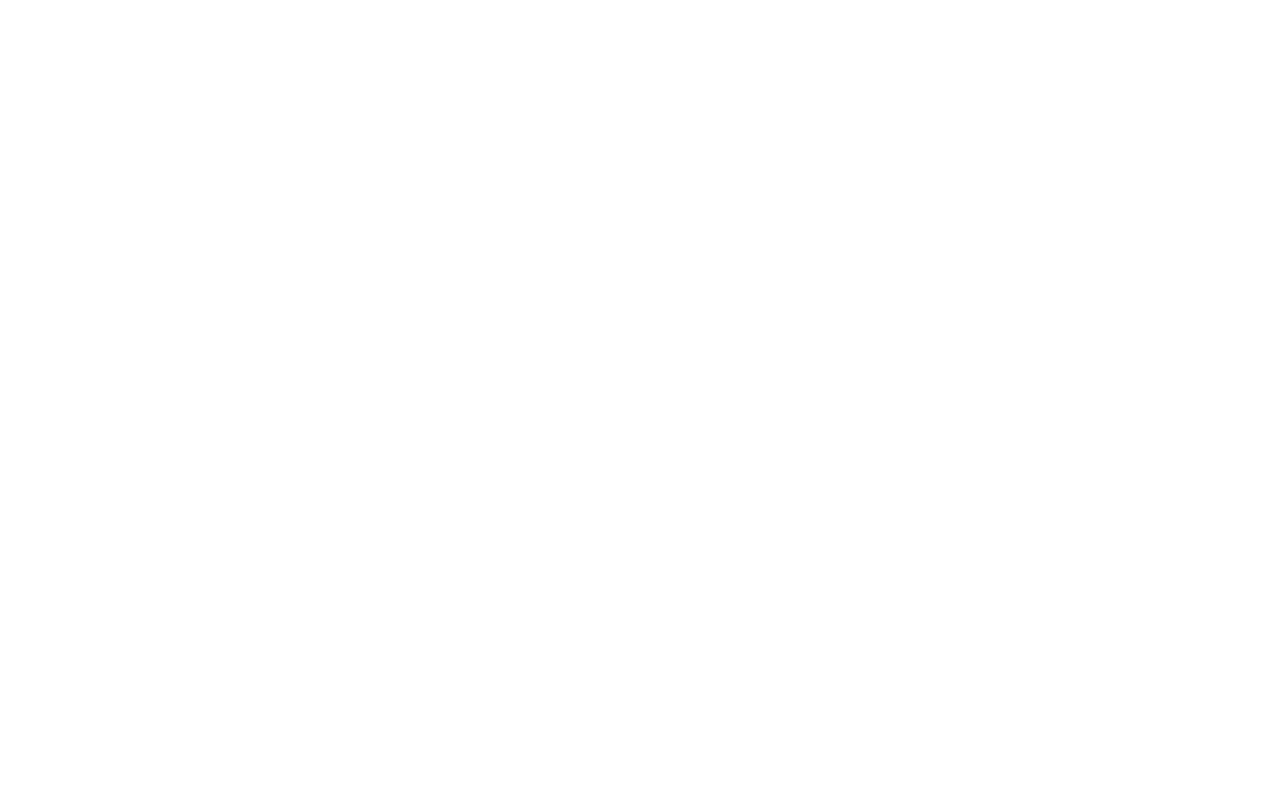
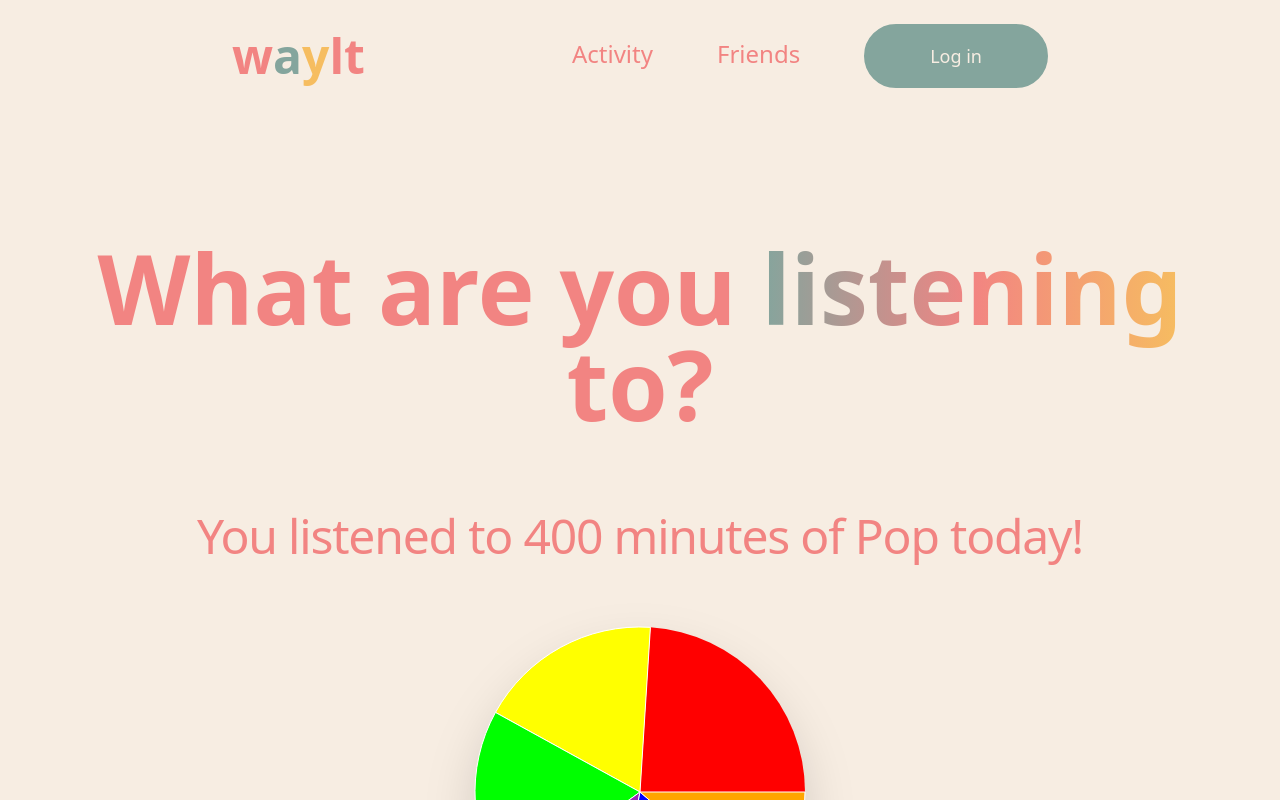
Before and after one commit to ntn-nicholas/waylt, a React (Create React App) app in the folder frontend/: page / in a window 1280 px wide. Shown: the top 800 px of the page. Built offline with nearby package versions, Linux system fonts and the light colour scheme.

Commit message:
Added Navbar

```diff
--- a/frontend/src/App.tsx
+++ b/frontend/src/App.tsx
@@ -6,7 +6,11 @@
 import "./App.css";
 
 function App() {
-  return <div></div>;
+  return (
+    <div className="bg-beige">
+      <Home />
+    </div>
+  );
 }
 
 export default App;
--- a/frontend/src/components/Home.tsx
+++ b/frontend/src/components/Home.tsx
@@ -1,5 +1,6 @@
 import React, { useCallback, useState } from "react";
 import { PieChart, Pie, Sector, ResponsiveContainer } from "recharts";
+import Navbar from "./Navbar";
 
 function Home() {
   const [activeIndex, setActiveIndex] = useState(0);
@@ -12,38 +13,39 @@
 
   const data01 = [
     {
-      genre: "Group A",
+      genre: "Pop",
       minutes: 400,
       fill: "#FF0000",
     },
     {
-      genre: "Group B",
+      genre: "Hip-Hop",
       minutes: 300,
       fill: "#FFFF00",
     },
     {
-      genre: "Group C",
+      genre: "Country",
       minutes: 300,
       fill: "#00FF00",
     },
     {
-      genre: "Group D",
+      genre: "Rock",
       minutes: 200,
       fill: "#9B26B6",
     },
     {
-      genre: "Group E",
+      genre: "Jazz",
       minutes: 278,
       fill: "#0000FF",
     },
     {
-      genre: "Group F",
+      genre: "Rap",
       minutes: 189,
       fill: "#FFA500",
     },
   ];
 
   const [minutes, setMinutes] = useState(0);
+  const [genre, setGenre] = useState("");
 
   const renderActiveShape = (props: any) => {
     const RADIAN = Math.PI / 180;
@@ -59,6 +61,7 @@
       payload,
       percent,
       value,
+      genre,
     } = props;
     const sin = Math.sin(-RADIAN * midAngle);
     const cos = Math.cos(-RADIAN * midAngle);
@@ -71,6 +74,7 @@
     const textAnchor = cos >= 0 ? "start" : "end";
 
     setMinutes(value);
+    setGenre(genre);
 
     return (
       <g>
@@ -121,16 +125,22 @@
   };
 
   return (
+    <div>
+      <Navbar />
       <div className="bg-beige h-max">
         <br />
         <br />
-      <h1 className="text-pink text-5xl md:6xl font-semibold flex justify-center text-center">
-        What are you listening to?
+        <h1 className="text-pink text-6xl md:text-8xl font-bold text-center ml-20 mr-20">
+          What are you{" "}
+          <span className="text-5xl md:text-8xl font-bold text-transparent bg-clip-text bg-gradient-to-r from-turquoise via-pink to-yellow">
+            listening
+          </span>{" "}
+          to?
         </h1>
-      <h1 className="flex justify-center mt-32 text-pink text-5xl drop-shadow-xl">
-        {minutes} minutes
+        <h1 className="text-pink text-center mt-20  text-3xl md:text-5xl tracking-tight ml-20 mr-20">
+          You listened to {minutes} minutes of {genre} today!
         </h1>
-      <div className="flex justify-center h-screen w-screen drop-shadow-2xl">
+        <div className="flex justify-center h-screen w-screen drop-shadow-2xl -mt-12">
           <ResponsiveContainer width="100%" height="70%">
             <PieChart>
               <Pie
@@ -148,6 +158,7 @@
           </ResponsiveContainer>
         </div>
       </div>
+    </div>
   );
 }
 
--- a/frontend/src/components/Navbar.tsx
+++ b/frontend/src/components/Navbar.tsx
@@ -1,7 +1,39 @@
-import React from 'react'
+import React from "react";
 
 export default function Navbar() {
   return (
-    <div>Navbar</div>
-  )
+    <nav className="flex items-center justify-between flex-wrap bg-beige p-6 mb-20 h-30">
+      <div className="flex-grow flex items-center w-auto ">
+        <div className="flex-grow">
+          <a
+            href="#responsive-header"
+            className="inline-block mt-4 lg:inline-block lg:mt-0 text-pink text-5xl font-extrabold ml-4 lg:ml-10 xl:ml-52"
+          >
+            w<span className="text-turquoise">a</span>
+            <span className="text-yellow ">y</span>lt
+          </a>
+        </div>
+        <div>
+          <a
+            href="#responsive-header"
+            className="hidden lg:visible mt-4 lg:inline-block lg:mt-0 text-pink text-2xl hover:text-turquoise lg:mr-4"
+          >
+            Activity
+          </a>
+          <a
+            href="#responsive-header"
+            className="hidden lg:visible mt-4 lg:inline-block lg:mt-0 text-pink text-2xl hover:text-turquoise lg:mr-16 lg:ml-12"
+          >
+            Friends
+          </a>
+          <a
+            href="#responsive-header"
+            className="transition-all duration-500 text-center inline-block text-lg px-16 py-4 rounded-full text-beige bg-turquoise border-turquoise border-2 hover:text-turquoise hover:bg-beige mt-4 mr-4 lg:mr-10 xl:mr-52 lg:mt-0"
+          >
+            Log in
+          </a>
+        </div>
+      </div>
+    </nav>
+  );
 }
--- a/frontend/src/index.tsx
+++ b/frontend/src/index.tsx
@@ -7,7 +7,7 @@
   document.getElementById("root") as HTMLElement
 );
 root.render(
-  <React.StrictMode>
+  <React.StrictMode >
     <App />
   </React.StrictMode>
 );
```
Lines whose indentation alone changed are shown as unchanged.
